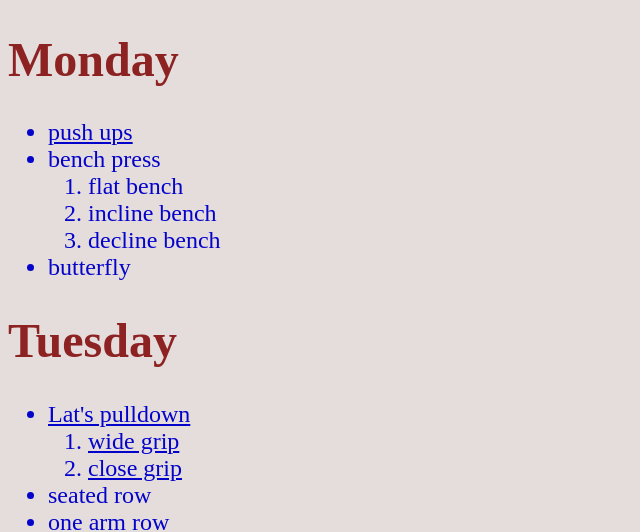
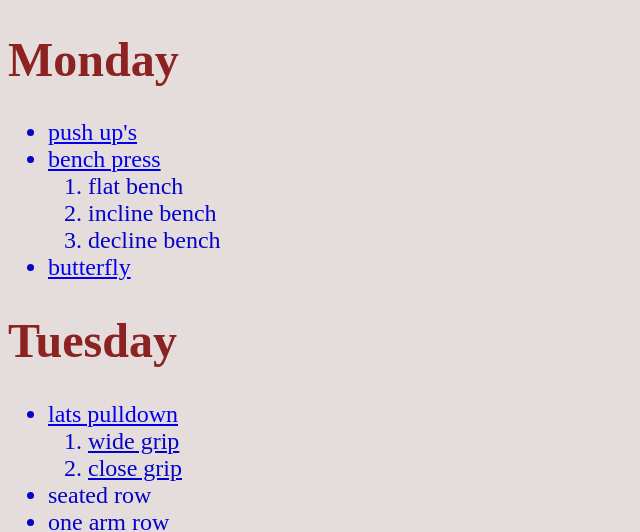
Before and after one commit to rohan1581/workout, a plain HTML site: page index.html in a window 1280 px wide. Shown: the top 532 px of the page, without its empty margins (0-640 px from the left). Drawn offline with Linux system fonts and the light colour scheme.

Commit message:
Update index.html

```diff
--- a/index.html
+++ b/index.html
@@ -22,19 +22,19 @@
 <body>
     <h1>Monday</h1>
     <ul>
-        <li class="underline">push ups</li>
-        <li>bench press
+        <li class="underline"><a href="https://www.deviantart.com/jomunnafuda/art/Push-ups-GIF-12-days-of-doodles-D5-2-722733001"> push up's</a></li>
+        <li><a href="https://tenor.com/view/chestday-chestworkout-motivation-inspiration-dumbbells-gif-20170059">bench press</a>
             <ol>
                 <li>flat bench</li>
                 <li>incline bench</li>
                 <li>decline bench</li>
             </ol>
         </li>
-        <li>butterfly</li>
+        <li><a href="https://www.fitundattraktiv.de/butterfly-uebung-top-5-ausfuehrungen/">butterfly</a></li>
     </ul>
     <h1>Tuesday</h1>
     <ul>
-        <li class="underline">Lat's pulldown
+        <li class="underline"><a href="https://stock.adobe.com/in/images/woman-doing-seated-lat-pulldowns-flat-vector-illustration-isolated-on-white-background/458236834?prev_url=detail">lats pulldown</a>
             <ol>
                 <li>wide grip</li>
                 <li>close grip</li>
```
